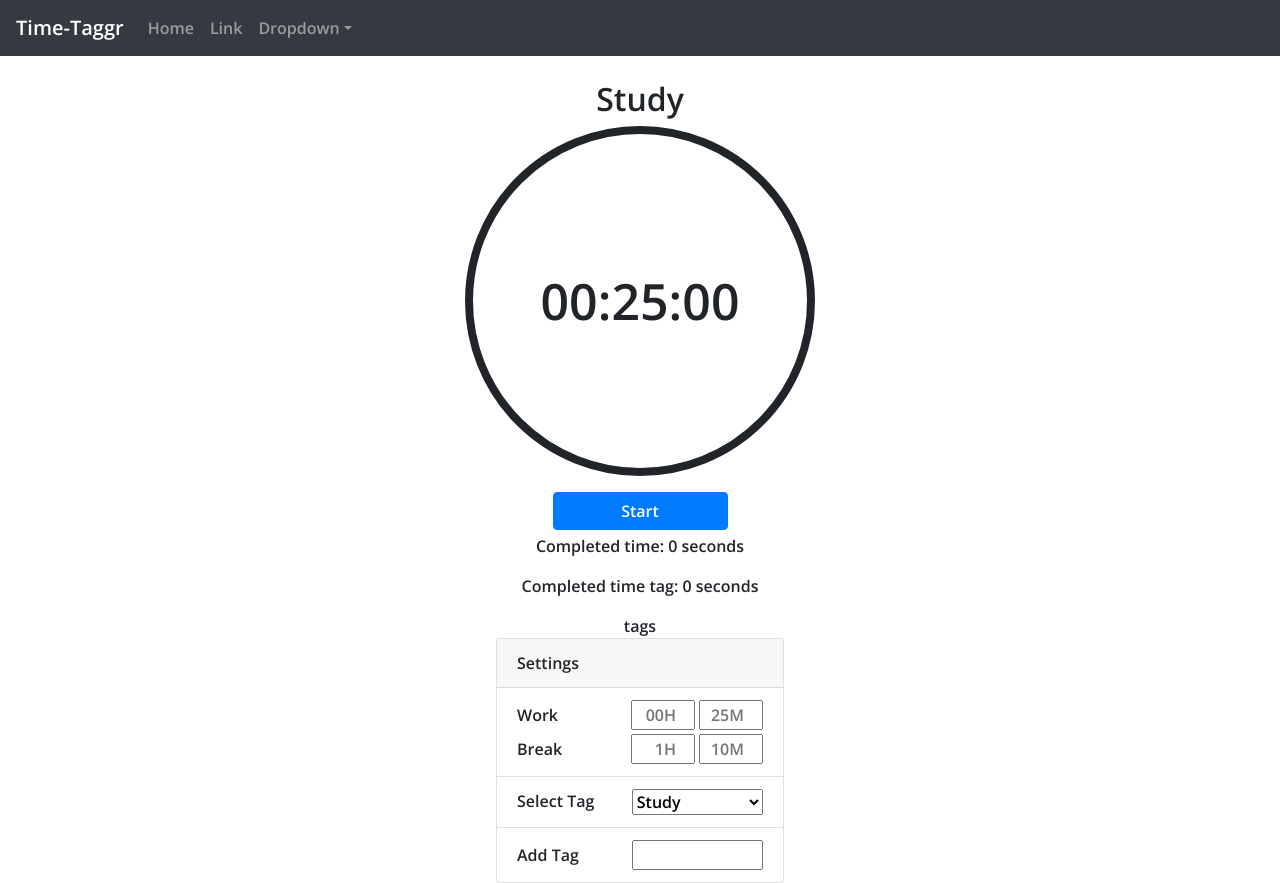
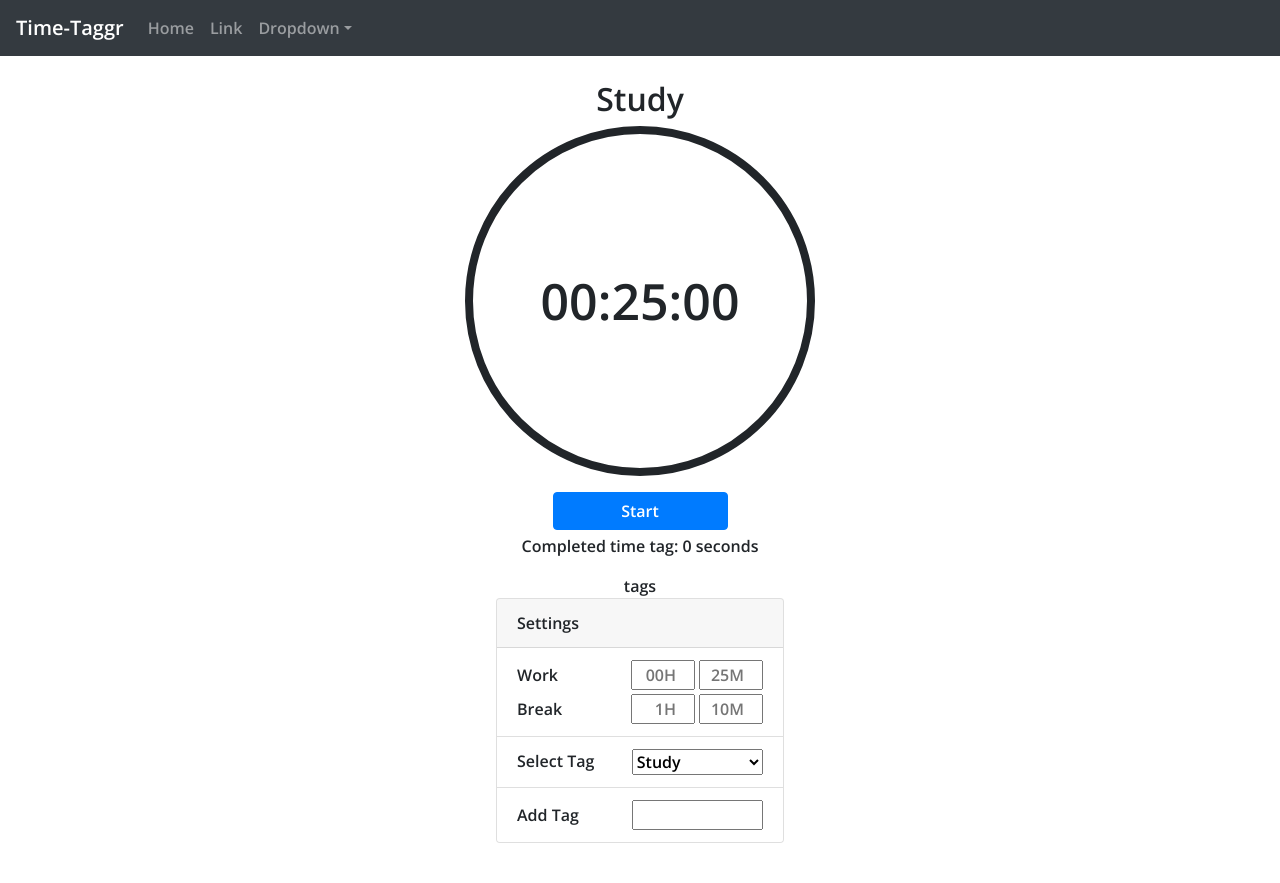
Before and after one commit to ericmiranda7/time-taggr, a React (Create React App) app: page / in a window 1280 px wide. After the commit the page ends 843 px from the top, so only its background shows below. Built offline with nearby package versions, Linux system fonts and the light colour scheme.

Commit message:
remove redundancy

```diff
--- a/src/components/Timer.js
+++ b/src/components/Timer.js
@@ -91,8 +91,6 @@ const Timer = () => {
       <Clock timer={timer} />
       <div className="align-items-center mt-3">
         <TimerControls timer={timer} dispatch={dispatch} selectedTag={selectedTag} />
-
-        <p className="text-center">Completed time: {timer.completedTime / 1000} seconds</p>
         <p className="text-center">Completed time tag: {selectedTag?.completedTime} seconds</p>
       </div>
     </div>
```
